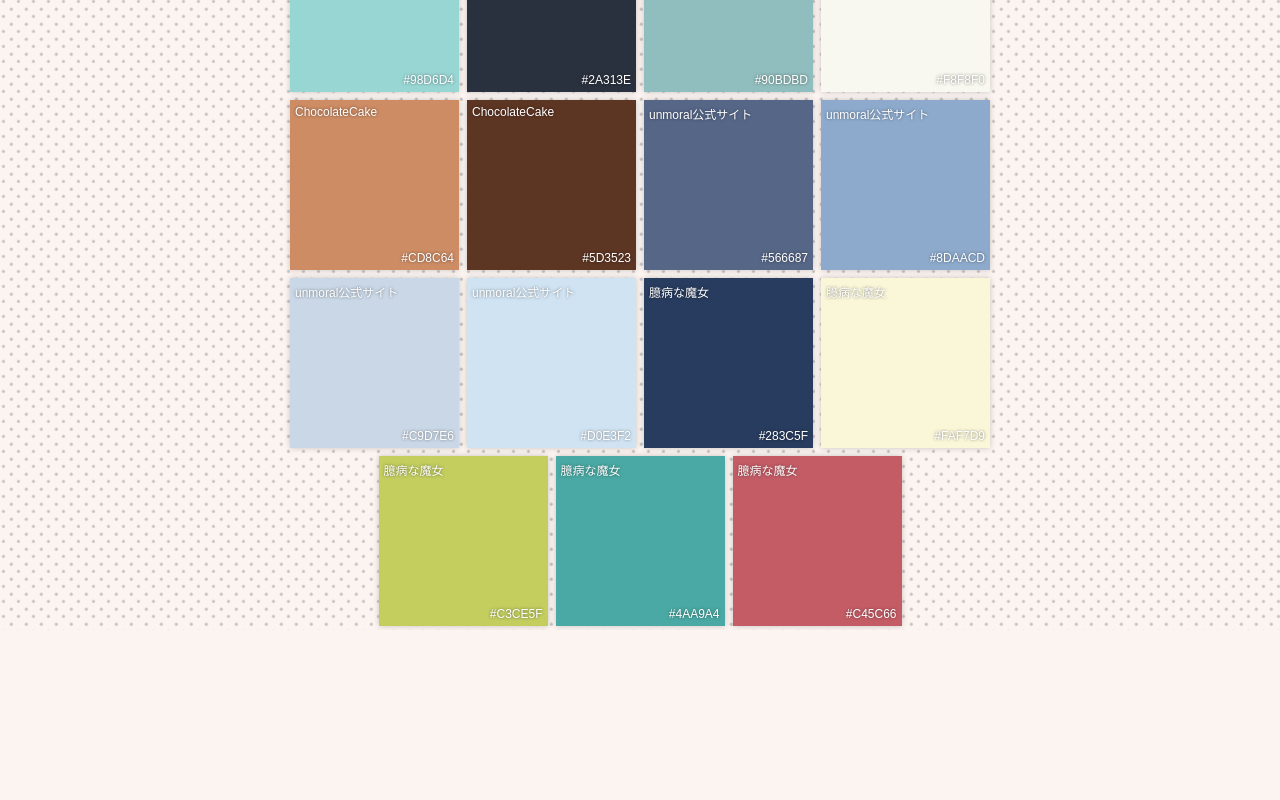
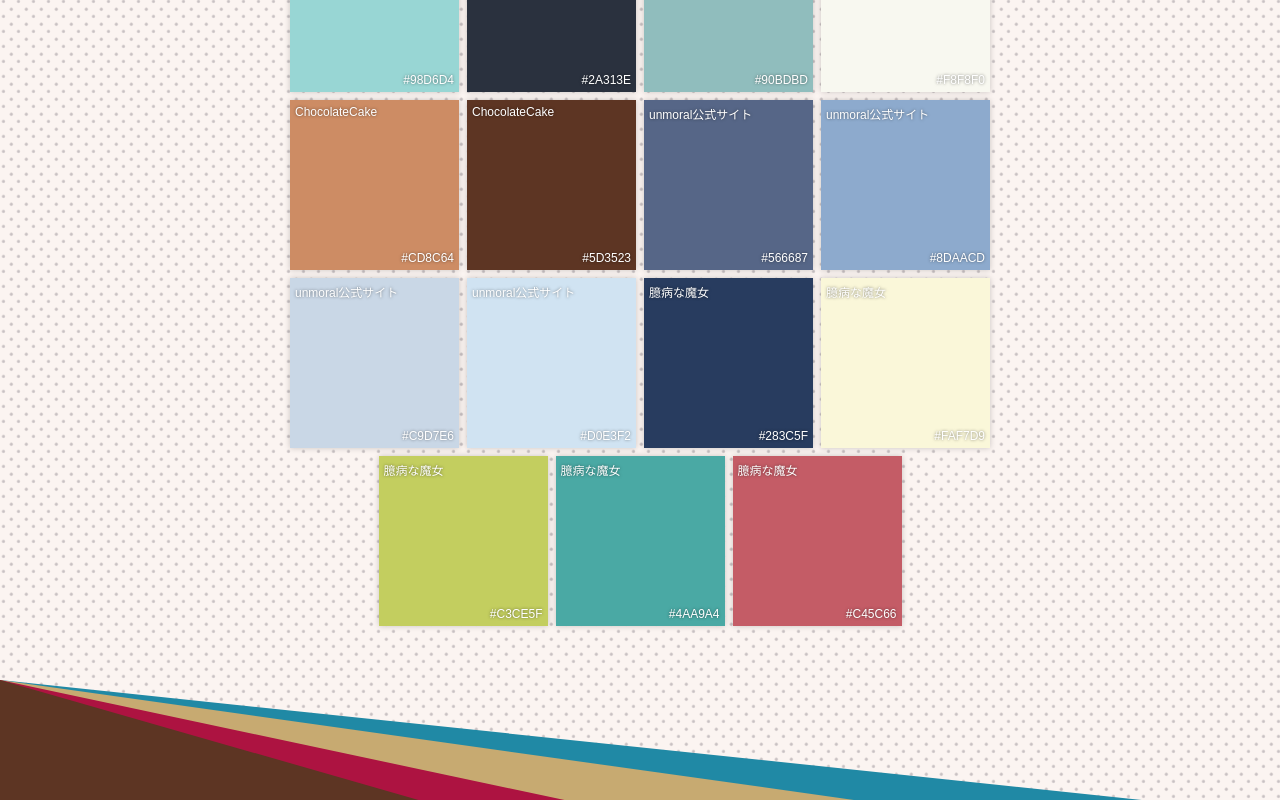
Before and after one commit to yui540/palette, a React app: page / in a window 1280 px wide. Shown: the part 2147-2947 px from the top of the page. Before the commit the page ends 2777 px from the top, so only its background shows below. Built offline with nearby package versions, Linux system fonts and the light colour scheme.

Commit message:
update: footerの配置

```diff
--- a/src/components/Top/index.tsx
+++ b/src/components/Top/index.tsx
@@ -2,7 +2,8 @@ import * as React from 'react'
 import {
   Container,
   ColorWrapper,
-  Logo
+  Logo,
+  Footer
 } from './styles'
 import Color from '../Color'
 import Modal from '../Modal'
@@ -57,6 +58,12 @@ export default class Top extends React.Component<Props, State> {
             />
           ))}
         </ColorWrapper>
+        <Footer>
+          <div />
+          <div />
+          <div />
+          <div />
+        </Footer>
         <Preview
           open={open}
           color={color}
--- a/src/components/Top/styles.ts
+++ b/src/components/Top/styles.ts
@@ -1,11 +1,7 @@
 import styled from 'styled-components'
 import { pcLayout, spLayout } from '../../breakpoint'
 
-export const Container = styled.div`
-  margin: 0 auto;
-
-  ${pcLayout(`max-width: 740px;`)}
-`
+export const Container = styled.div``
 
 export const Logo = styled.img`
   display: block;
@@ -17,11 +13,54 @@ export const Logo = styled.img`
 `
 
 export const ColorWrapper = styled.div`
-  width: 100%;
   display: flex;
   flex-wrap: wrap;
   justify-content: center;
+  margin: 0 auto;
 
-  ${pcLayout(`margin-top: 10px;`)}
+  ${pcLayout(`
+    max-width: 740px;
+    margin-top: 10px;
+  `)}
   ${spLayout(`margin-top: 5px;`)}
 `
+
+export const Footer = styled.footer`
+  position: relative;
+  width: 100%;
+  overflow: hidden;
+
+  ${pcLayout(`
+    height: 120px;
+    margin-top: 50px;
+  `)}
+  ${spLayout(`
+    height: 50px;
+    margin-top: 40px;
+  `)}
+
+  div {
+    position: absolute;
+    top: 0;
+    left: 0;
+    width: 500%;
+    height: 500%;
+    transform-origin: left top;
+  }
+  div:nth-child(1) {
+    transform: rotate(6deg);
+    background-color: #2089a5;
+  }
+  div:nth-child(2) {
+    transform: rotate(8deg);
+    background-color: #c7aa71;
+  }
+  div:nth-child(3) {
+    transform: rotate(12deg);
+    background-color: #ad1341;
+  }
+  div:nth-child(4) {
+    transform: rotate(16deg);
+    background-color: #5d3523;
+  }
+`
```
